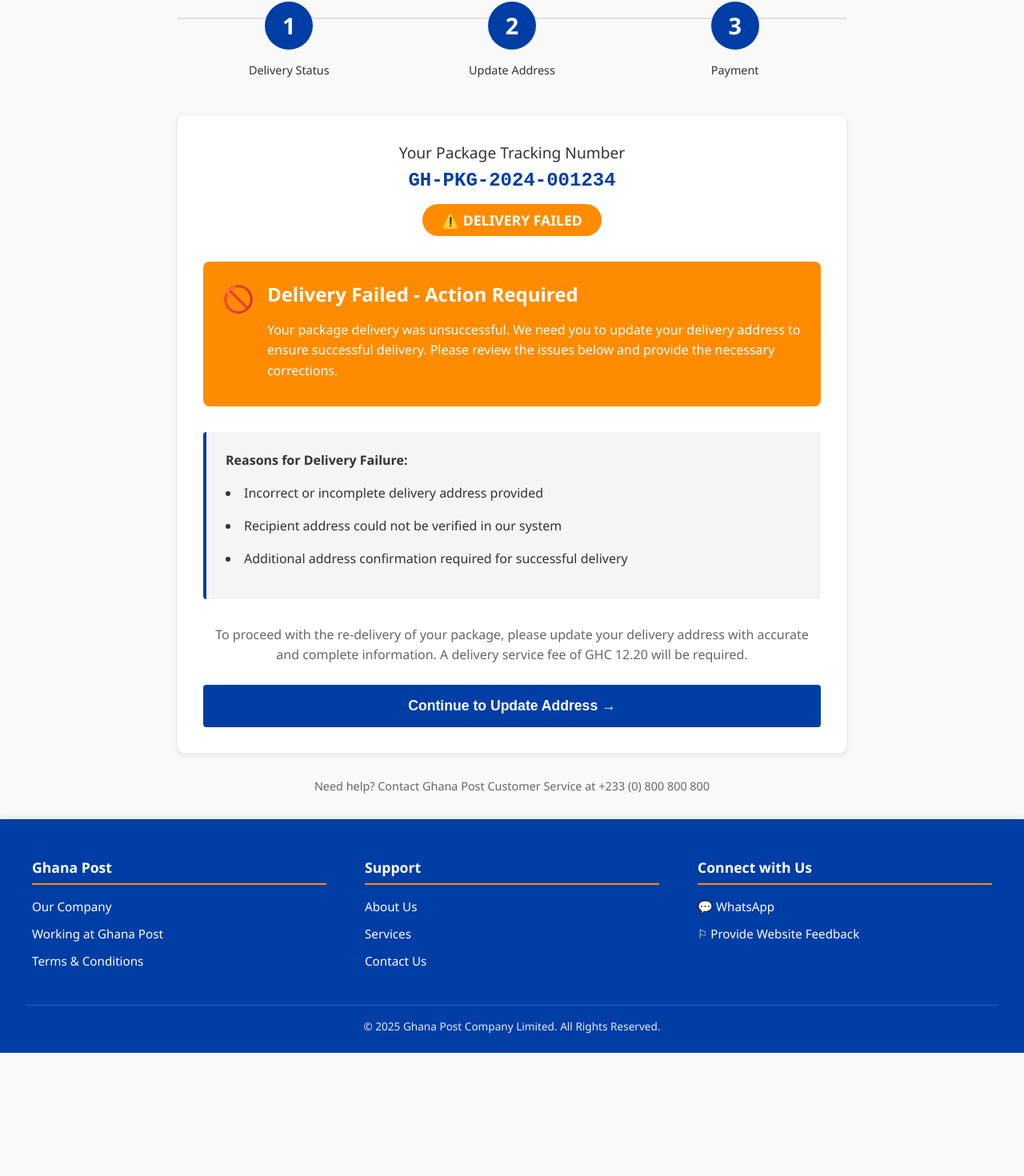
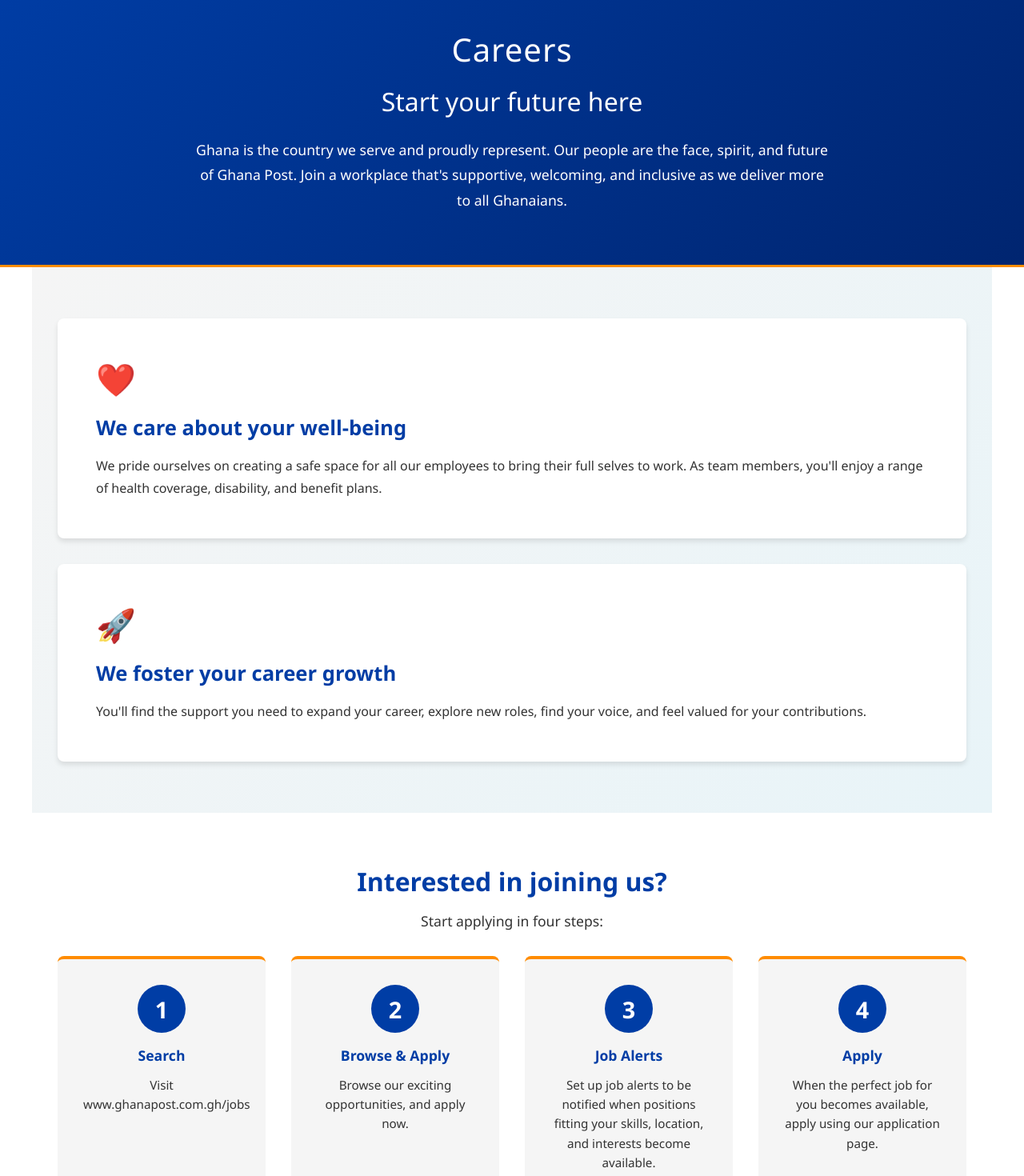
Before and after one commit to g3834713-boop/gh-post, a React (Create React App) app in the folder client/: page /careers in a window 1280 px wide. Before the commit this address led to /. Shown: the part 166-1636 px from the top of the page at 80% size. Before the commit the page ends 1482 px from the top, so only its background shows below. Built offline with nearby package versions, Linux system fonts and the light colour scheme; no server answers.

Commit message:
Update Careers page to match official Ghana Post design and content

```diff
--- a/client/src/App.js
+++ b/client/src/App.js
@@ -8,6 +8,7 @@
 import AdminDashboard from './pages/AdminDashboard';
 import AboutUs from './pages/AboutUs';
 import Services from './pages/Services';
+import Careers from './pages/Careers';
 import TermsAndConditions from './pages/TermsAndConditions';
 import ContactUs from './pages/ContactUs';
 import Navbar from './components/Navbar';
@@ -52,6 +53,7 @@
           <Route path="/success" element={<SuccessPage />} />
           <Route path="/about" element={<AboutUs />} />
           <Route path="/services" element={<Services />} />
+          <Route path="/careers" element={<Careers />} />
           <Route path="/contact" element={<ContactUs />} />
           <Route path="/termsandconditions" element={<TermsAndConditions />} />
 
--- a/client/src/components/Footer.js
+++ b/client/src/components/Footer.js
@@ -9,7 +9,7 @@
           <h4>Ghana Post</h4>
           <ul>
             <li><Link to="/about">Our Company</Link></li>
-            <li><a href="#careers">Working at Ghana Post</a></li>
+            <li><Link to="/careers">Working at Ghana Post</Link></li>
             <li><Link to="/termsandconditions">Terms & Conditions</Link></li>
           </ul>
         </div>
--- a/client/src/components/Navbar.js
+++ b/client/src/components/Navbar.js
@@ -17,6 +17,7 @@
       <div style={{ display: 'flex', gap: '1rem', alignItems: 'center' }}>
         <Link to="/about" style={{ color: 'white', textDecoration: 'none' }}>About</Link>
         <Link to="/services" style={{ color: 'white', textDecoration: 'none' }}>Services</Link>
+        <Link to="/careers" style={{ color: 'white', textDecoration: 'none' }}>Careers</Link>
         <Link to="/contact" style={{ color: 'white', textDecoration: 'none' }}>Contact</Link>
         {adminToken ? (
           <>
--- /dev/null
+++ b/client/src/pages/Careers.js
@@ -0,0 +1,86 @@
+import React from 'react';
+import '../styles/index.css';
+
+const Careers = () => {
+  const benefits = [
+    { icon: '❤️', title: 'We care about your well-being', description: 'We pride ourselves on creating a safe space for all our employees to bring their full selves to work. As team members, you\'ll enjoy a range of health coverage, disability, and benefit plans.' },
+    { icon: '🚀', title: 'We foster your career growth', description: 'You\'ll find the support you need to expand your career, explore new roles, find your voice, and feel valued for your contributions.' }
+  ];
+
+  const steps = [
+    { number: 1, title: 'Search', description: 'Visit www.ghanapost.com.gh/jobs' },
+    { number: 2, title: 'Browse & Apply', description: 'Browse our exciting opportunities, and apply now.' },
+    { number: 3, title: 'Job Alerts', description: 'Set up job alerts to be notified when positions fitting your skills, location, and interests become available.' },
+    { number: 4, title: 'Apply', description: 'When the perfect job for you becomes available, apply using our application page.' }
+  ];
+
+  const expectations = [
+    'You will get an email confirming your application was received.',
+    'Your application will be reviewed by our team, and those selected for an interview are contacted.',
+    'Selected candidates are interviewed by our hiring board.',
+    'Successful candidates are invited to participate in the next step of our hiring process.',
+    'Successful candidates will be contacted and asked to join our team.',
+    'Our culture is inclusive and barrier-free, so please advise us if you have any restrictions that require accommodation (all your information will be kept confidential).'
+  ];
+
+  return (
+    <div className="careers-page">
+      <div className="careers-header">
+        <h1>Careers</h1>
+        <h2>Start your future here</h2>
+        <p>Ghana is the country we serve and proudly represent. Our people are the face, spirit, and future of Ghana Post. Join a workplace that's supportive, welcoming, and inclusive as we deliver more to all Ghanaians.</p>
+      </div>
+
+      <div className="careers-container">
+        {/* Benefits Section 1 */}
+        <section className="benefits-section-large">
+          {benefits.map((benefit, idx) => (
+            <div key={idx} className="benefit-large-card">
+              <div className="benefit-large-icon">{benefit.icon}</div>
+              <h3>{benefit.title}</h3>
+              <p>{benefit.description}</p>
+            </div>
+          ))}
+        </section>
+
+        {/* Application Steps Section */}
+        <section className="application-steps">
+          <h2>Interested in joining us?</h2>
+          <p className="section-subtitle">Start applying in four steps:</p>
+          <div className="steps-grid">
+            {steps.map(step => (
+              <div key={step.number} className="step-card-large">
+                <div className="step-number-large">{step.number}</div>
+                <h4>{step.title}</h4>
+                <p>{step.description}</p>
+              </div>
+            ))}
+          </div>
+        </section>
+
+        {/* Expectations Section */}
+        <section className="expectations-section">
+          <h2>What you can expect</h2>
+          <p className="section-subtitle">Here are the next steps once you've applied:</p>
+          <div className="expectations-list">
+            {expectations.map((expectation, idx) => (
+              <div key={idx} className="expectation-item">
+                <span className="check-mark">✓</span>
+                <p>{expectation}</p>
+              </div>
+            ))}
+          </div>
+        </section>
+
+        {/* Call to Action */}
+        <section className="cta-section">
+          <h2>Come work with us</h2>
+          <p>Grow your career and take pride in helping deliver a stronger Ghana. We'd love to have you join us.</p>
+          <a href="https://www.ghanapost.com.gh/jobs" className="btn btn-cta">Apply now</a>
+        </section>
+      </div>
+    </div>
+  );
+};
+
+export default Careers;
--- a/client/src/styles/index.css
+++ b/client/src/styles/index.css
@@ -1597,3 +1597,257 @@
     padding: 1.5rem;
   }
 }
+
+/* Careers Page */
+.careers-page {
+  flex: 1;
+  padding: 0;
+  background: white;
+  min-height: calc(100vh - 200px);
+}
+
+.careers-header {
+  text-align: center;
+  padding: 4rem 2rem;
+  background: linear-gradient(135deg, var(--ghana-blue) 0%, var(--ghana-blue-dark) 100%);
+  color: white;
+  border-bottom: 3px solid var(--ghana-orange);
+}
+
+.careers-header h1 {
+  font-size: 2.5rem;
+  margin-bottom: 1rem;
+  font-weight: 300;
+  letter-spacing: 1px;
+}
+
+.careers-header h2 {
+  font-size: 2rem;
+  margin-bottom: 1.5rem;
+  font-weight: 400;
+}
+
+.careers-header p {
+  font-size: 1.1rem;
+  max-width: 800px;
+  margin: 0 auto;
+  line-height: 1.8;
+  font-weight: 300;
+}
+
+.careers-container {
+  max-width: 1200px;
+  margin: 0 auto;
+}
+
+/* Benefits Large Section */
+.benefits-section-large {
+  display: grid;
+  grid-template-columns: 1fr;
+  gap: 2rem;
+  padding: 4rem 2rem;
+  background: linear-gradient(135deg, #f5f5f5 0%, #e8f4f8 100%);
+}
+
+.benefit-large-card {
+  background: white;
+  padding: 3rem;
+  border-radius: 8px;
+  box-shadow: 0 4px 6px rgba(0, 0, 0, 0.1);
+}
+
+.benefit-large-icon {
+  font-size: 2.5rem;
+  margin-bottom: 1rem;
+}
+
+.benefit-large-card h3 {
+  color: var(--ghana-blue);
+  font-size: 1.6rem;
+  margin-bottom: 1rem;
+  font-weight: 600;
+}
+
+.benefit-large-card p {
+  color: var(--ghana-gray-dark);
+  font-size: 1rem;
+  line-height: 1.8;
+}
+
+/* Application Steps */
+.application-steps {
+  padding: 4rem 2rem;
+  background: white;
+}
+
+.application-steps h2 {
+  color: var(--ghana-blue);
+  text-align: center;
+  font-size: 2rem;
+  margin-bottom: 1rem;
+  font-weight: 600;
+}
+
+.section-subtitle {
+  text-align: center;
+  color: var(--ghana-gray-dark);
+  font-size: 1.1rem;
+  margin-bottom: 2rem;
+}
+
+.steps-grid {
+  display: grid;
+  grid-template-columns: repeat(auto-fit, minmax(200px, 1fr));
+  gap: 2rem;
+  margin-top: 2rem;
+}
+
+.step-card-large {
+  text-align: center;
+  padding: 2rem;
+  background: var(--ghana-gray-light);
+  border-radius: 8px;
+  border-top: 4px solid var(--ghana-orange);
+}
+
+.step-number-large {
+  display: inline-flex;
+  align-items: center;
+  justify-content: center;
+  width: 60px;
+  height: 60px;
+  border-radius: 50%;
+  background-color: var(--ghana-blue);
+  color: white;
+  font-size: 1.8rem;
+  font-weight: bold;
+  margin-bottom: 1rem;
+}
+
+.step-card-large h4 {
+  color: var(--ghana-blue);
+  font-size: 1.1rem;
+  margin-bottom: 0.8rem;
+  font-weight: 600;
+}
+
+.step-card-large p {
+  color: var(--ghana-gray-dark);
+  line-height: 1.6;
+  font-size: 0.95rem;
+}
+
+/* Expectations Section */
+.expectations-section {
+  padding: 4rem 2rem;
+  background: linear-gradient(135deg, #f5f5f5 0%, #e8f4f8 100%);
+}
+
+.expectations-section h2 {
+  color: var(--ghana-blue);
+  text-align: center;
+  font-size: 2rem;
+  margin-bottom: 1rem;
+  font-weight: 600;
+}
+
+.expectations-list {
+  max-width: 800px;
+  margin: 2rem auto;
+}
+
+.expectation-item {
+  display: flex;
+  gap: 1.5rem;
+  margin-bottom: 1.5rem;
+  padding: 1.5rem;
+  background: white;
+  border-radius: 8px;
+  box-shadow: 0 2px 4px rgba(0, 0, 0, 0.05);
+}
+
+.check-mark {
+  color: var(--ghana-success);
+  font-size: 1.5rem;
+  font-weight: bold;
+  flex-shrink: 0;
+  margin-top: 2px;
+}
+
+.expectation-item p {
+  color: var(--ghana-gray-dark);
+  line-height: 1.8;
+  margin: 0;
+}
+
+/* CTA Section */
+.cta-section {
+  padding: 4rem 2rem;
+  background: white;
+  text-align: center;
+  border-top: 1px solid var(--ghana-gray-medium);
+}
+
+.cta-section h2 {
+  color: var(--ghana-blue);
+  font-size: 2rem;
+  margin-bottom: 1rem;
+  font-weight: 600;
+}
+
+.cta-section p {
+  color: var(--ghana-gray-dark);
+  font-size: 1.1rem;
+  max-width: 600px;
+  margin: 0 auto 2rem;
+  line-height: 1.8;
+}
+
+.btn-cta {
+  display: inline-block;
+  background-color: var(--ghana-blue);
+  color: white;
+  padding: 1rem 3rem;
+  border: none;
+  border-radius: 4px;
+  font-weight: 600;
+  text-decoration: none;
+  cursor: pointer;
+  transition: background-color 0.3s ease, transform 0.2s ease;
+  font-size: 1rem;
+}
+
+.btn-cta:hover {
+  background-color: var(--ghana-blue-dark);
+  transform: translateY(-2px);
+}
+
+@media (max-width: 768px) {
+  .careers-header h1 {
+    font-size: 1.8rem;
+  }
+
+  .careers-header h2 {
+    font-size: 1.4rem;
+  }
+
+  .careers-header p {
+    font-size: 1rem;
+  }
+
+  .benefit-large-card {
+    padding: 2rem;
+  }
+
+  .steps-grid {
+    grid-template-columns: 1fr;
+  }
+
+  .expectation-item {
+    gap: 1rem;
+  }
+
+  .cta-section h2 {
+    font-size: 1.6rem;
+  }
+}
```
